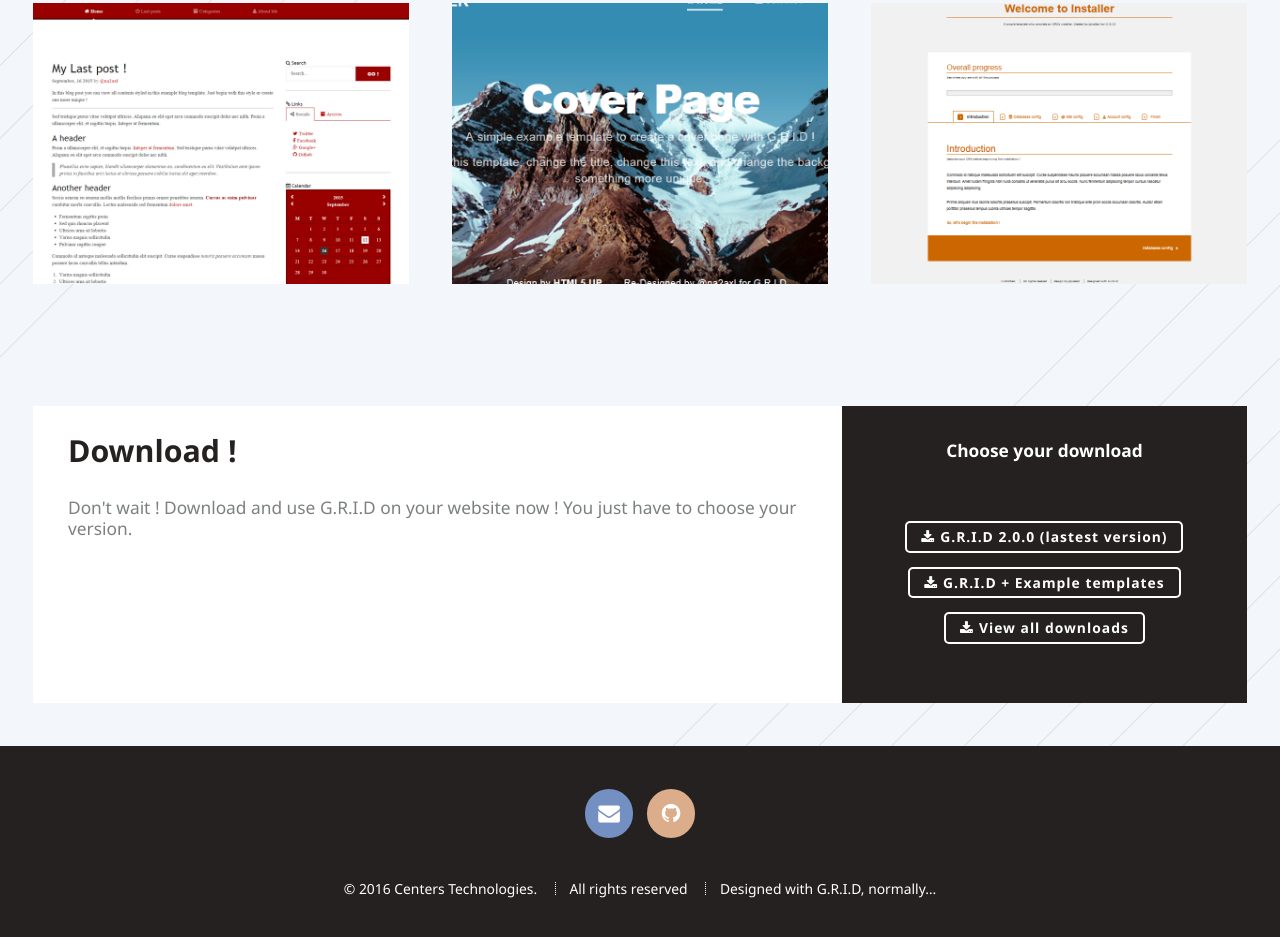
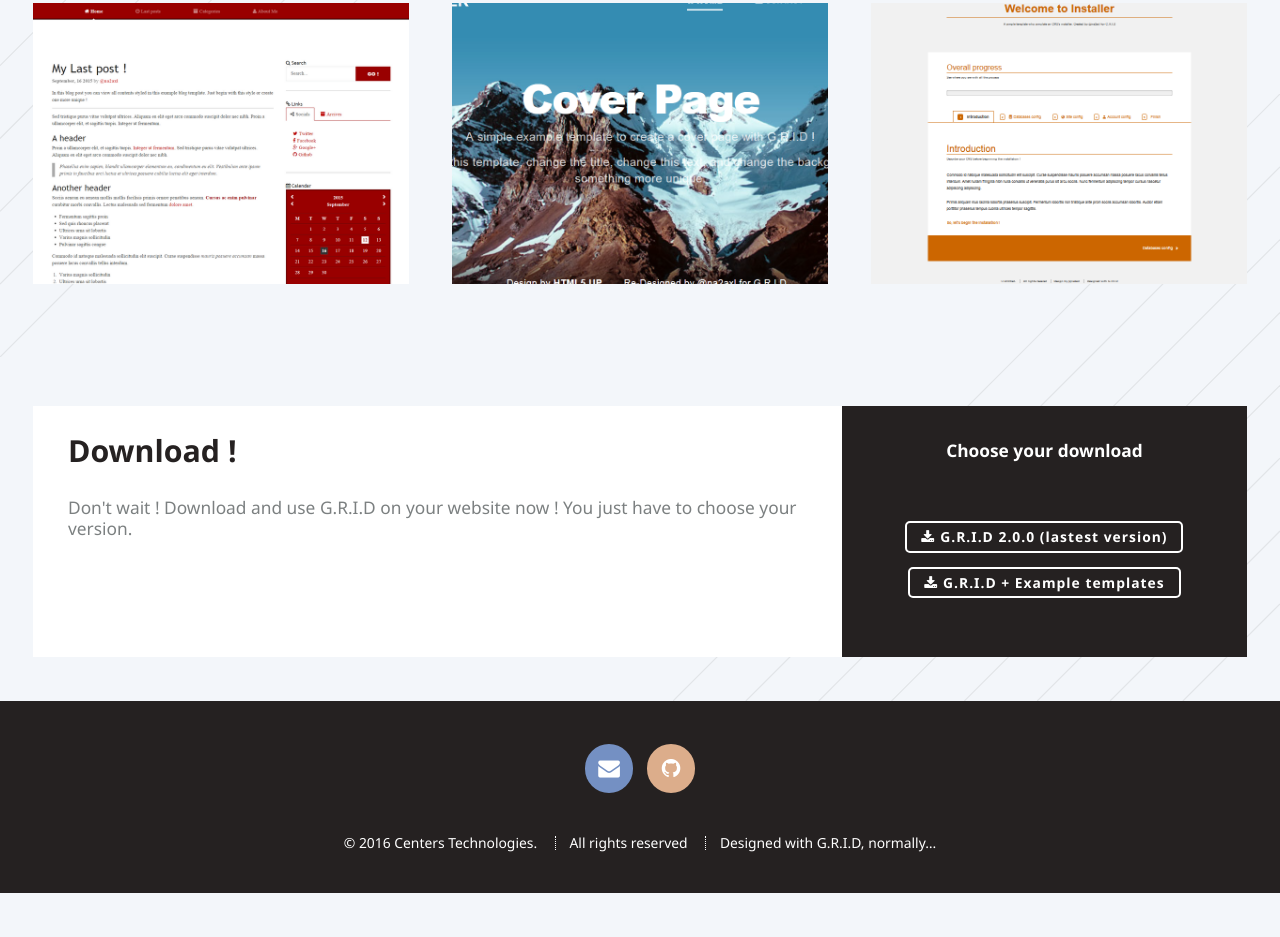
Before and after one commit to na2axl/G.R.I.D, a plain HTML site: page examples/index.html in a window 1280 px wide. Shown: the part 319-1256 px from the top of the page. After the commit the page ends 1212 px from the top, so only its background shows below. Drawn offline with Linux system fonts and the light colour scheme.

Commit message:
G.R.I.D 2.0

```diff
--- a/examples/index.html
+++ b/examples/index.html
@@ -89,7 +89,6 @@
                                             <footer>
                                                 <a class="button more fa fa-download" href="files/G.R.I.D.zip">G.R.I.D 2.0.0 (lastest version)</a>
                                                 <a class="button more fa fa-download" href="files/G.R.I.D-plus-examples.zip">G.R.I.D + Example templates</a>
-                                                <a class="button more fa fa-download" href="files/G.R.I.D-plus-examples.zip">View all downloads</a>
                                             </footer>
                                         </section>
                                     </div>
```
